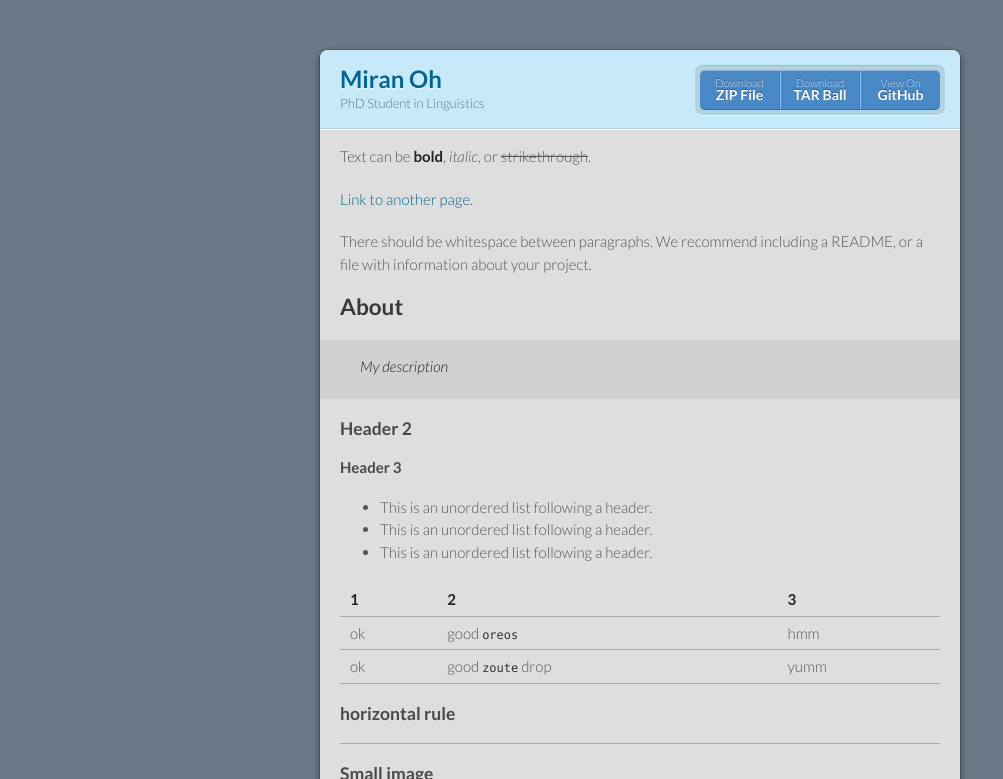
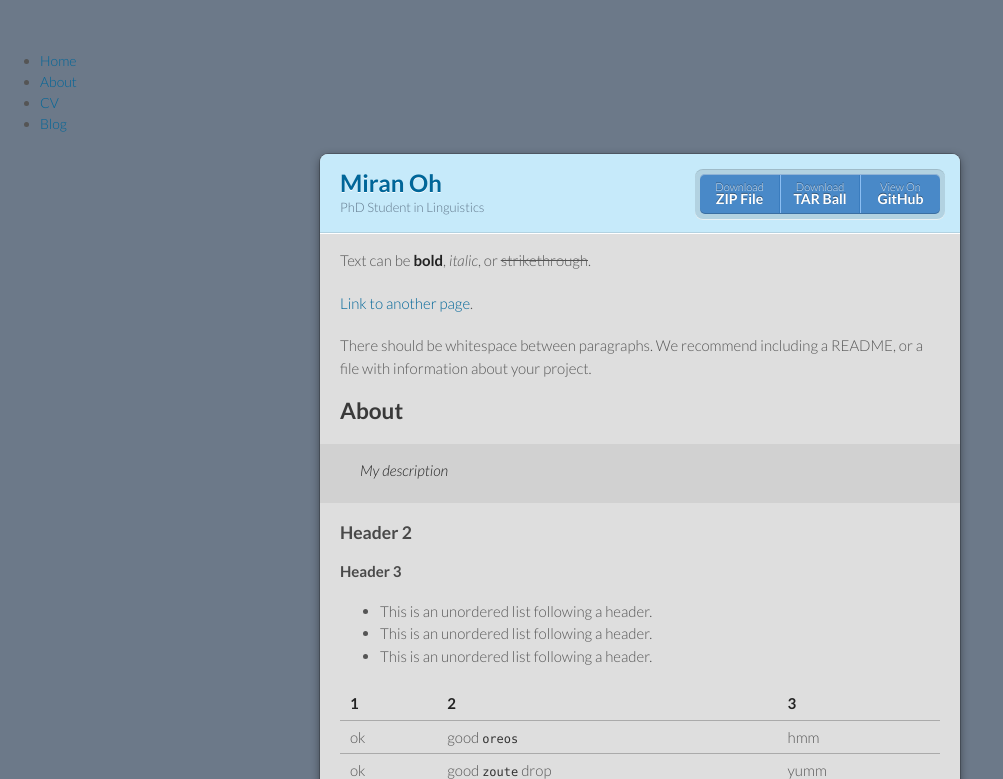
Before and after one commit to miranoh/miranoh.github.io, a Jekyll site: the page built from index.md, in a window 1280 px wide and 900 px high, cut to the strip 0-779 px from the top of the window. Shown: the whole strip, without its empty margins (0-1003 px from the left). Built offline with Jekyll 4.4.1, drawn with Linux system fonts in a browser that asks for light colours; some of the changed text lies outside the part shown.

Commit message:
Update default.html

```diff
--- a/_layouts/default.html
+++ b/_layouts/default.html
@@ -3,10 +3,12 @@
   <head>
     <meta charset="utf-8">
     <meta http-equiv="X-UA-Compatible" content="chrome=1">
-    <title>{{ site.title | default: site.github.repository_name }} by {{ site.github.owner_name }}</title>
-
+    <title>{{ site.title | default: site.github.repository_name }} | PhD Student in Linguistics </title>
+    <!-- link to main stylesheet -->
+		<link rel="stylesheet" type="text/css" href="/css/main.css">
     <link href='https://fonts.googleapis.com/css?family=Lato:300italic,700italic,300,700' rel='stylesheet' type='text/css'>
     <link rel="stylesheet" href="{{ '/assets/css/style.css?v=' | append: site.github.build_revision | relative_url }}">
+
     <script src="{{ '/assets/js/scale.fix.js' | relative_url }}"></script>
     <meta name="viewport" content="width=device-width, initial-scale=1, user-scalable=no">
 
@@ -15,6 +17,14 @@
     <![endif]-->
   </head>
   <body>
+    <nav>
+    <ul>
+              <li><a href="/">Home</a></li>
+              <li><a href="/About">About</a></li>
+        		  <li><a href="/CV">CV</a></li>
+        		  <li><a href="/Contact">Blog</a></li>
+    </ul>
+		</nav>
     <div class="wrapper">
       <header {% unless site.description or site.github.project_tagline %} class="without-description" {% endunless %}>
         <h1>{{ site.title | default: site.github.repository_name }}</h1>
@@ -37,6 +47,10 @@
       </section>
     </div>
     <footer>
+    <ul>
+        		<li><a href="mailto:hankquinlanhub@gmail.com">email</a></li>
+        		<li><a href="https://github.com/hankquinlan">github.com/hankquinlan</a></li>
+		</ul>
     {% if site.github.is_project_page %}
       <p>Project maintained by <a href="{{ site.github.owner_url }}">{{ site.github.owner_name }}</a></p>
     {% endif %}
```
